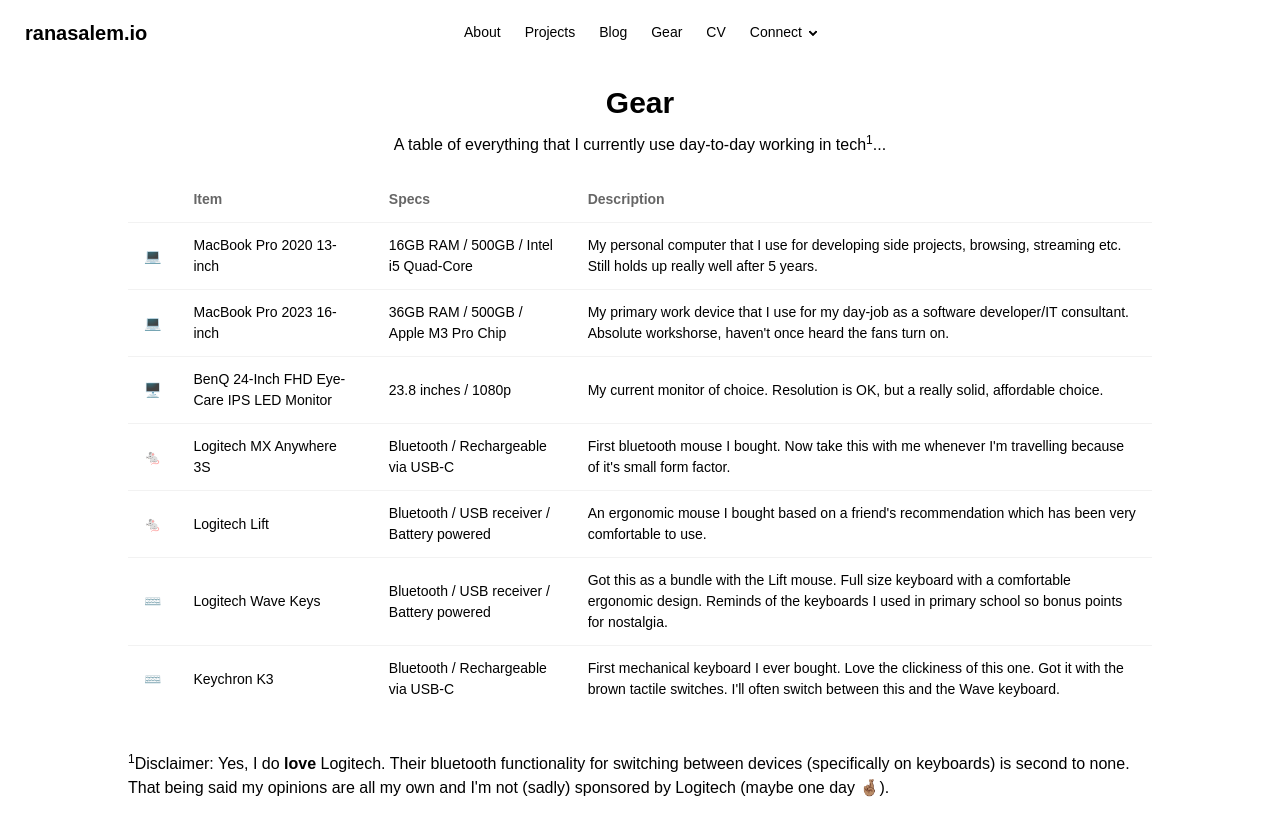
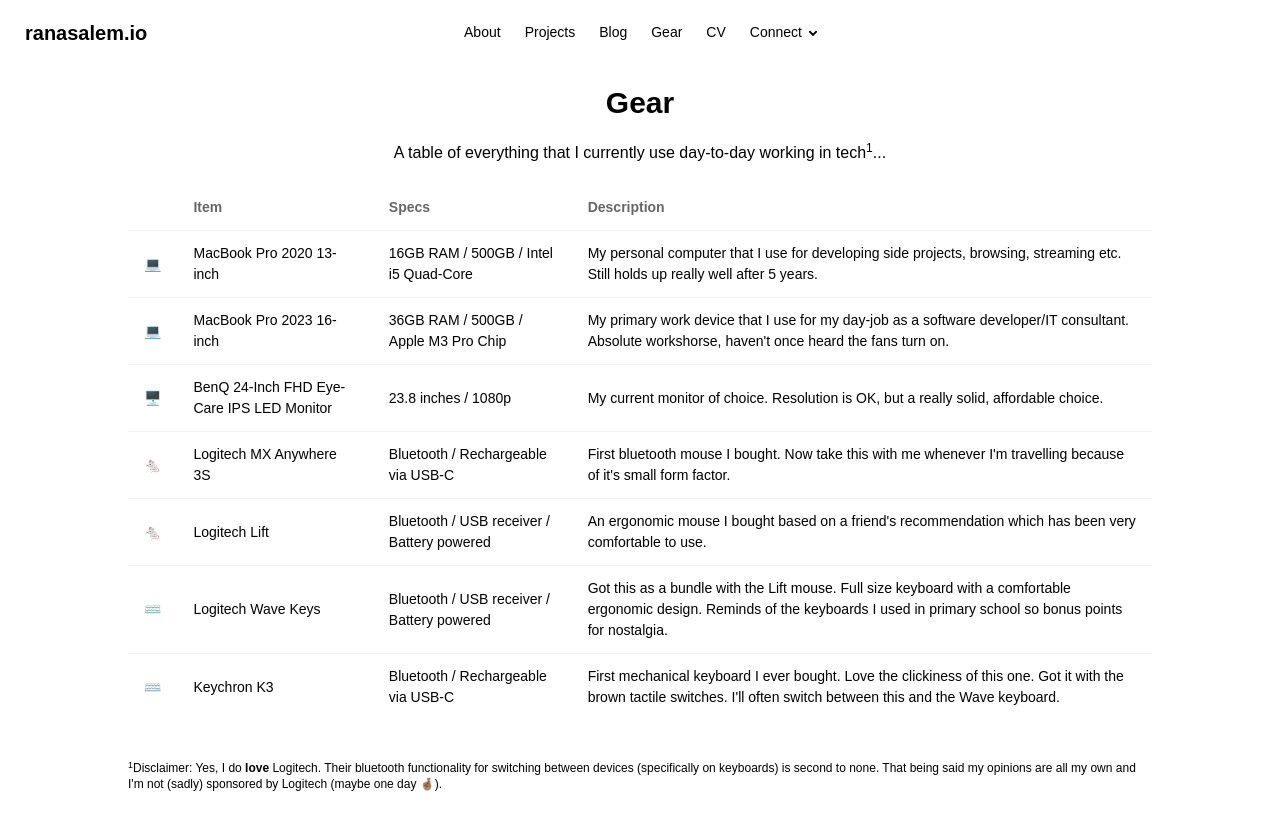
Before and after one commit to rtasalem/ranasalem.io, a Next.js app: page /gear in a window 1280 px wide. Shown: the top 836 px of the page. After the commit the page ends 804 px from the top, so only its background shows below. Built offline with nearby package versions, Linux system fonts and the light colour scheme.

Commit message:
trimming the fat: /gear

```diff
--- a/app/gear/page.tsx
+++ b/app/gear/page.tsx
@@ -2,10 +2,10 @@ import { gearItems } from "../constants/gear-items"
 
 export default function Gear() {
   return (
-    <div className="overflow-x-auto bg-base-100 text-base-content">
+    <div className="overflow-auto space-y-5">
       <div className="text-center">
-        <h1 className="text-3xl font-bold mt-5 mb-3">Gear</h1>
-        <p className="mb-5">A table of everything that I currently use day-to-day working in tech<sup>1</sup>...</p>
+        <h1 className="text-3xl font-bold mt-5 mb-5">Gear</h1>
+        <p>A table of everything that I currently use day-to-day working in tech<sup>1</sup>...</p>
       </div>
       <div className="max-w-5xl mx-auto">
         <table className="table">
@@ -28,12 +28,10 @@ export default function Gear() {
             ))}
           </tbody>
         </table>
-        <div className="text-left mt-10 mb-15">
-          <p className="mb-3"><sup>1</sup>Disclaimer: Yes, I do <strong>love</strong> Logitech. Their bluetooth
+        <p className="text-left text-xs mt-10 mb-3"><sup>1</sup>Disclaimer: Yes, I do <strong>love</strong> Logitech. Their bluetooth
           functionality for switching between devices (specifically on keyboards) is
           second to none. That being said my opinions are all my own and I'm not (sadly)
           sponsored by Logitech (maybe one day 🤞🏽).</p>
-        </div>
       </div>
     </div>
   )
```
